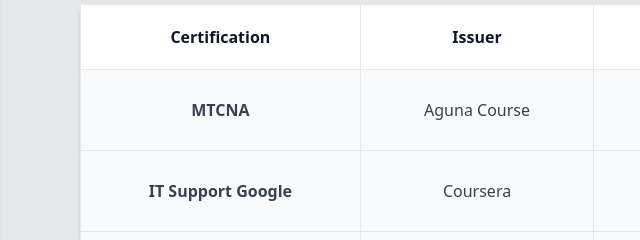
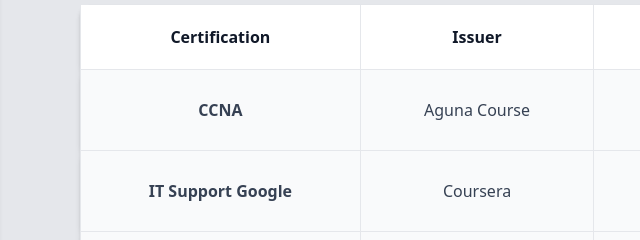
Before and after one commit to matiusfebrianchristo/profile_matius_febrian_christo, a plain HTML site: page index.html in a window 1280 px wide. Shown: the part 2553-2793 px from the top of the page, 0-640 px from the left. Drawn offline with nearby package versions, Linux system fonts and the light colour scheme.

Commit message:
fix section certificate

```diff
--- a/index.html
+++ b/index.html
@@ -139,7 +139,7 @@
                     <th class="p-5 text-gray-900">Action</th>
                 </tr>
                 <tr class="bg-[#f9fafb] shadow-md rounded-lg mb-5">
-                    <td class="p-5 text-gray-700 font-bold">MTCNA</td>
+                    <td class="p-5 text-gray-700 font-bold">CCNA</td>
                     <td class="p-5 text-gray-700"><a href="https://agunacourse.com/" target="_blank">Aguna Course</a></td>
                     <td class="p-5 text-gray-700">AC-097-37056374-98</td>
                     <td class="p-5 text-gray-700">2022</td>
```
